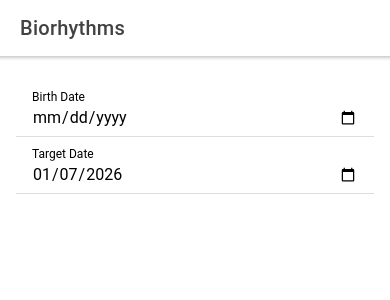
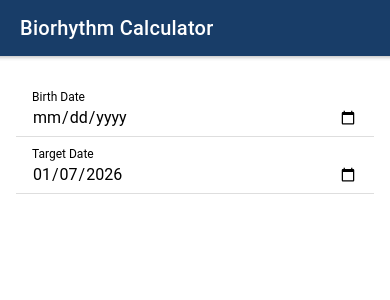
Before and after one commit to roryjarrard/biorhythm-calculator, a React (Create React App) app: page / in a window 390 px wide. Shown: the top 300 px of the page. Built offline with nearby package versions, Linux system fonts and the light colour scheme.

Commit message:
responsive styling added

```diff
--- a/src/App.css
+++ b/src/App.css
@@ -1,4 +1,15 @@
+.app-toolbar {
+  --background: #183d68;
+  --color: #ffffff;
+}
+
 @media (min-width: 768px) {
+  .app-toolbar {
+    --padding-start: 32px;
+    --padding-end: 32px;
+  }
+
+
   .page-content {
     max-width: 480px;
     margin: 0 auto;
--- a/src/App.js
+++ b/src/App.js
@@ -16,8 +16,8 @@ function App() {
   return (
     <IonApp>
       <IonHeader>
-        <IonToolbar>
-          <IonTitle>Biorhythms</IonTitle>
+        <IonToolbar className="app-toolbar">
+          <IonTitle>Biorhythm Calculator</IonTitle>
         </IonToolbar>
       </IonHeader>
       <IonContent className="ion-padding">
```
